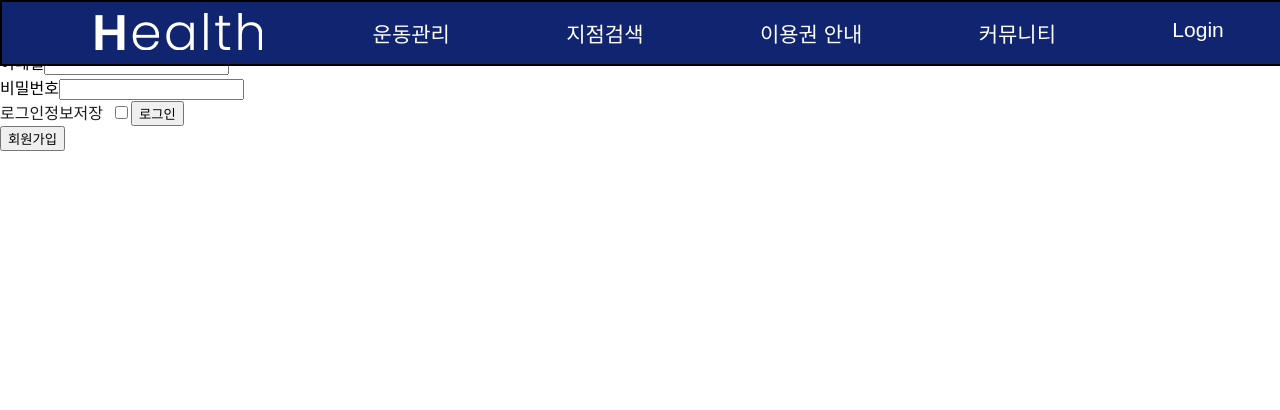
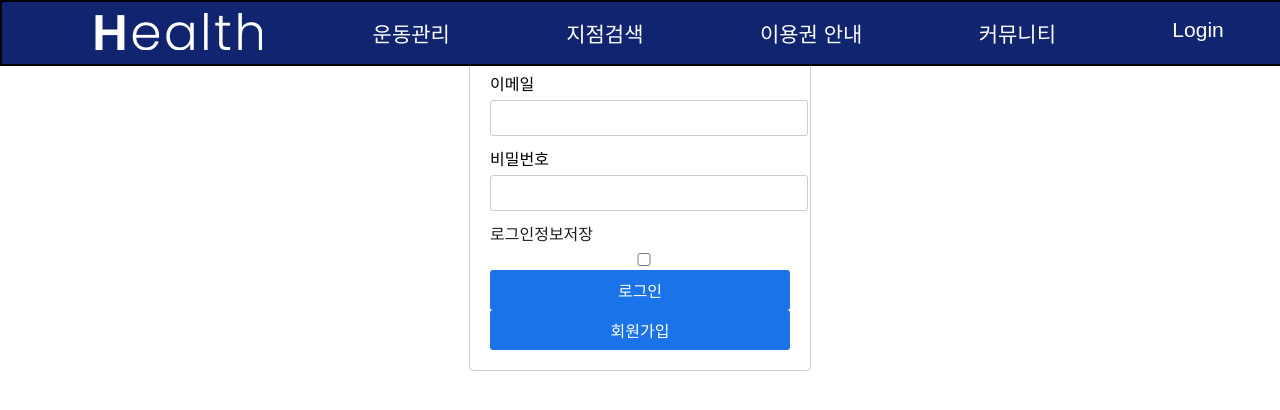
Before and after one commit to under-max/Health, a Vue app in the folder src/frontend/: page /login in a window 1280 px wide. Shown: the top 410 px of the page. Built offline with nearby package versions, Linux system fonts and the light colour scheme; what vue-cookies would draw is missing.

Commit message:
mybatis setting final

```diff
--- a/src/frontend/src/views/Login.vue
+++ b/src/frontend/src/views/Login.vue
@@ -34,6 +34,50 @@
 
 </script>
 
-<style>
+<style scoped>
+.login-container {
+    display: flex;
+    justify-content: center;
+    align-items: center;
+    height: 100%;
+}
 
+.login-form {
+    width: 300px;
+    padding: 20px;
+    border: 1px solid #ccc;
+    border-radius: 5px;
+}
+
+.form-group {
+    margin-bottom: 10px;
+}
+
+label {
+    display: block;
+    margin-bottom: 5px;
+}
+
+input {
+    width: 100%;
+    padding: 8px;
+    border: 1px solid #ccc;
+    border-radius: 3px;
+    font-size: 1rem;
+}
+
+.btn {
+    width: 100%;
+    padding: 8px;
+    border: none;
+    border-radius: 3px;
+    font-size: 1rem;
+    background-color: #1a73e8;
+    color: #fff;
+    cursor: pointer;
+}
+
+.btn:hover {
+    background-color: #0d47a1;
+}
 </style>
```
Also changed, not shown: 2 other files (tests, documents, lock files or other folders).
